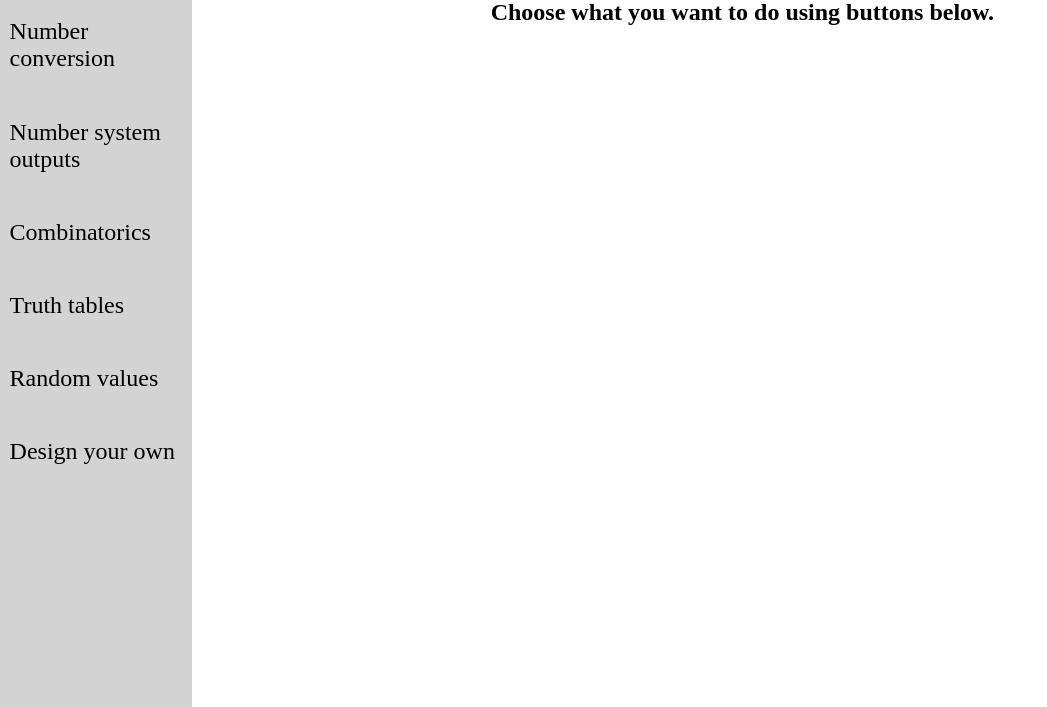
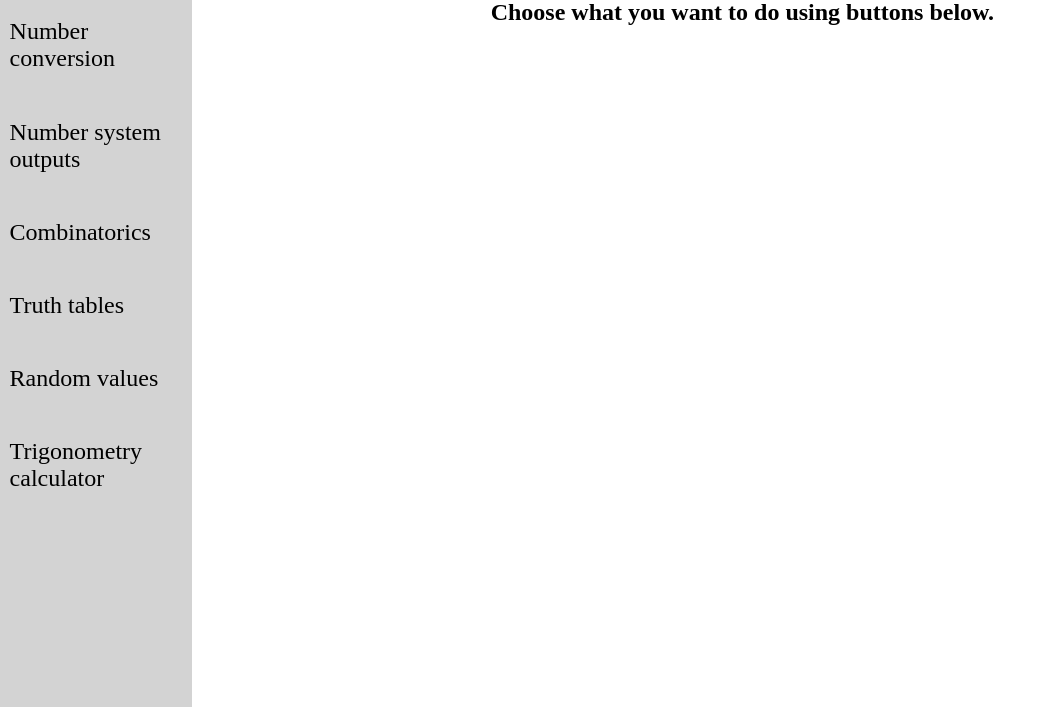
Before and after one commit to longlong2000hcm/DevBasicSkills2018-Team18, a plain HTML site: page index.html in a window 1280 px wide. Shown: the part 93-800 px from the top of the page, without its empty margins (0-1047 px from the left). Drawn offline with Linux system fonts and the light colour scheme.

Commit message:
modify links 1st

```diff
--- a/index.html
+++ b/index.html
@@ -29,7 +29,7 @@
             <a href="" >Combinatorics</a><br>
             <a href="" >Truth tables</a><br>
             <a href="RNG Tester.html" >Random values</a><br>
-            <a href="" >Design your own</a><br>
+            <a href="Trigonometry.html" ">Trigonometry calculator</a><br>
         </div>
     </body>
 </html>
```
Also changed, not shown: Number system conversions.html (+1 -1 lines), Number system outputs.html (+1 -1 lines), RNG Tester.html (+1 -1 lines), 1 other file.
